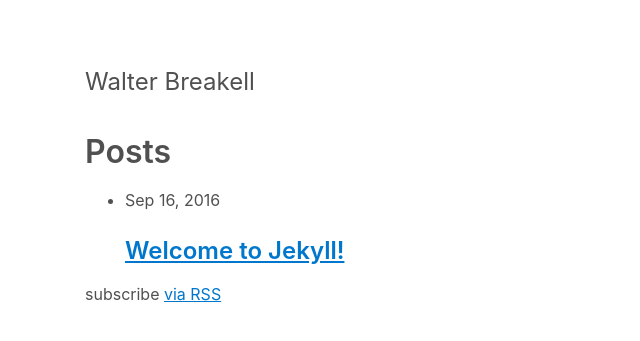
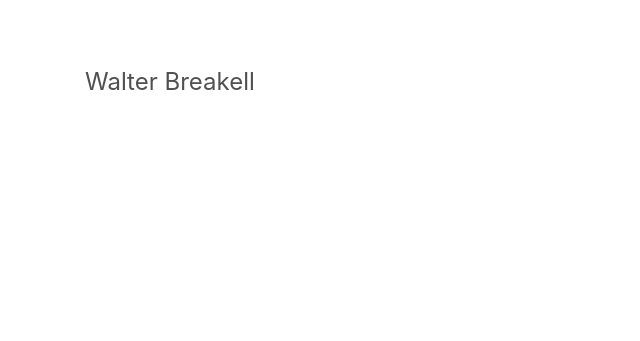
Before and after one commit to wbreakell/wbreakell.github.io, a Jekyll site: the page built from index.html, in a window 1280 px wide. Shown: the top 341 px of the page, without its empty margins (0-640 px from the left). Built offline with Jekyll 4.4.1, drawn with Linux system fonts in a browser that asks for light colours.

Commit message:
Remove the content from the home page

```diff
--- a/index.html
+++ b/index.html
@@ -2,19 +2,4 @@
 layout: default
 ---
 
-<div class="home">
-  <h1 class="page-heading">Posts</h1>
-  <ul class="post-list">
-    {% for post in site.posts %}
-      <li>
-        <span class="post-meta">{{ post.date | date: "%b %-d, %Y" }}</span>
-        <h2>
-          <a class="post-link" href="{{ post.url | prepend: site.baseurl }}">
-            {{ post.title | escape }}
-          </a>
-        </h2>
-      </li>
-    {% endfor %}
-  </ul>
-  <p class="rss-subscribe">subscribe <a href="{{ "/feed.xml" | prepend: site.baseurl }}">via RSS</a></p>
-</div>
+<div class="home"></div>
```
